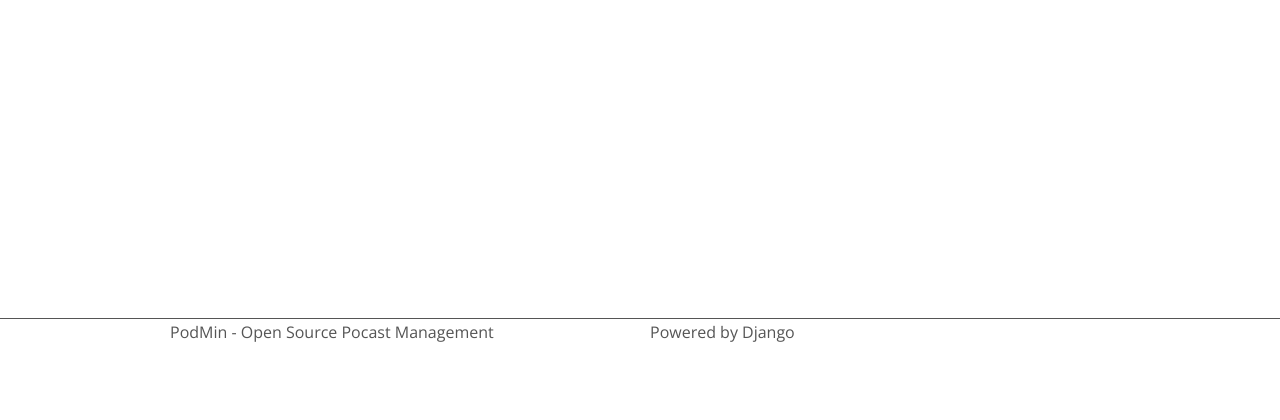
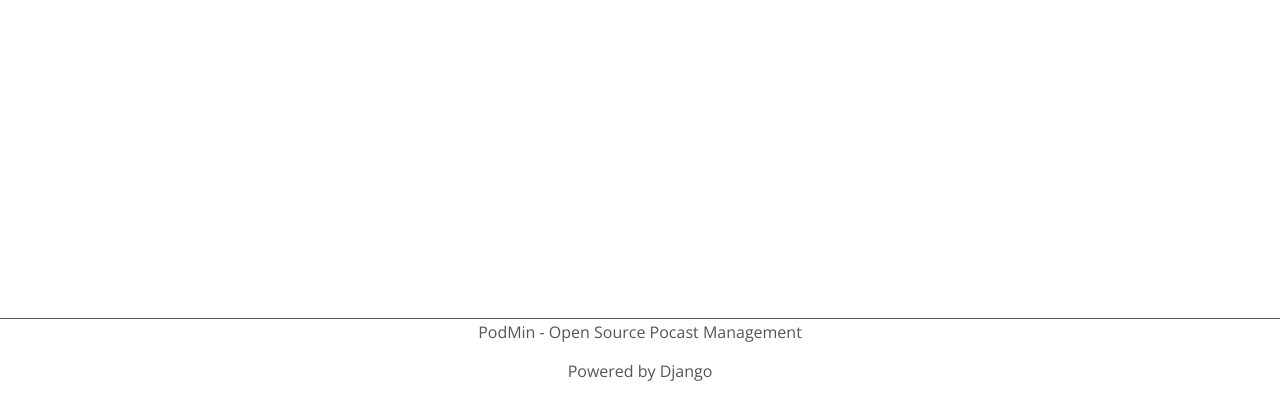
Before and after one commit to Kennric/podmin, a Django app: page /login?next=/1/new/ in a window 1280 px wide. Shown: the part 361-781 px from the top of the page. Run offline with Django 3.2, Linux system fonts and the light colour scheme; parts of the project's set-up code (start-up, migrations or seed data) failed here and were passed over.

Commit message:
footer tweaks

```diff
--- a/podmin/templates/footer.html
+++ b/podmin/templates/footer.html
@@ -1,12 +1,11 @@
 <div class="row">
-    <div class="six columns">
+    <div class="twelve columns">
+    <center>
     <p class="footer-text">
     PodMin - Open Source Pocast Management
     </p>
-    </div>
-    <div class="six columns">
-    <p class="footer-text right">
     Powered by Django
     </p>
+    </center>
     </div>
 </div>
```
